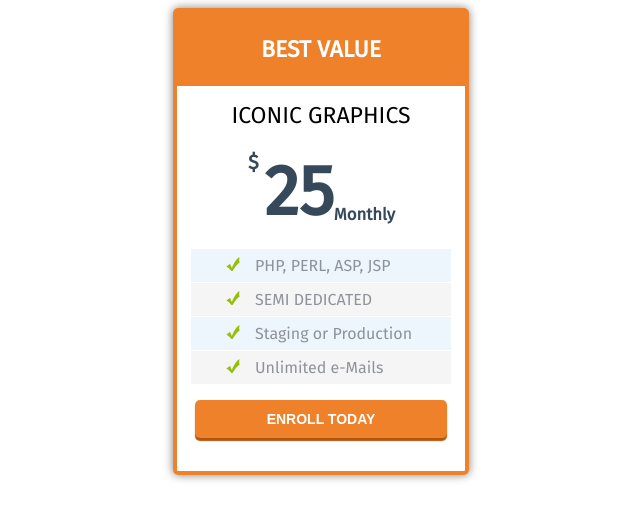
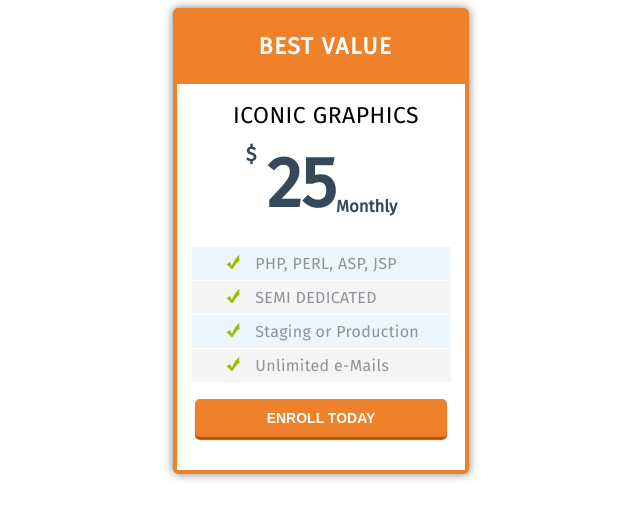
Before and after one commit to DrLeksa/Pimenov-markup-home, a plain HTML site: page lesson-10-layouts/task1.html in a window 1280 px wide. Shown: the whole page, without its empty margins (319-959 px from the left). Drawn offline with Linux system fonts and the light colour scheme.

Commit message:
made size fixes

```diff
--- a/lesson-10-layouts/style1.css
+++ b/lesson-10-layouts/style1.css
@@ -14,9 +14,10 @@ body {
 
 .title > p {
   margin: 0;
-  padding: 23px 22px;
+  padding: 20px 20px 24px 29px;
   font-weight: bold;
   font-size: 23px;
+  letter-spacing: 0.06em;
   text-align: center;
   text-transform: uppercase;
   background-color: #EE8129;
@@ -25,20 +26,22 @@ body {
 
 .content p:first-child {
   margin: 0;
-  padding: 15px;
+  padding: 17px 10px 13px 20px;
   font-size: 23px;
+  letter-spacing: 0.02em;
   text-transform: uppercase;
 }
 
 .content p + p {
   margin: 0;
-  padding: 6px 5px 5px 6px;
+  padding: 0 5px 10px 6px;
   font-weight: bold;
   font-size: 20px;
   color: #35495A;
 }
 
 sup {
+  margin-right: 10px;
   font-size: 20px;
   vertical-align: top;
 }
@@ -49,9 +52,10 @@ span {
 /* изначально ul был одного цвета, а четные строки - li, другого,
 но затем переделал, дальше напишу - зачем */
 ul {
-  margin: 10px 13px;
+  margin: 11px 13px;
   padding: 0;
   text-align: left;
+  letter-spacing: 0.02em;
   list-style-image: url("arrow.png");
   list-style-position: inside;
   color: #8E9299;
@@ -73,7 +77,7 @@ ul li:nth-child(even) {
 }
 
 button {
-  margin: 0 0 17px 0;
+  margin: 1px 0 17px 0;
   padding: 11px 72px;
   font-weight: bold;
   font-size: 14px;
```
Also changed, not shown: lesson-10-layouts/task1.html (+1 -1 lines).
